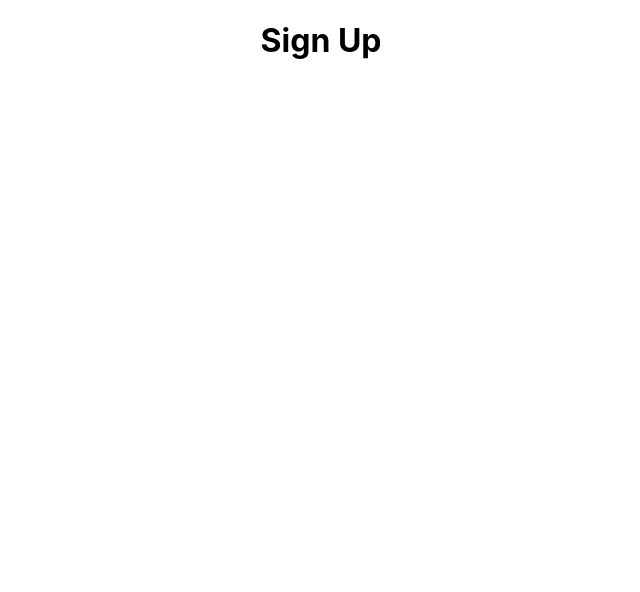
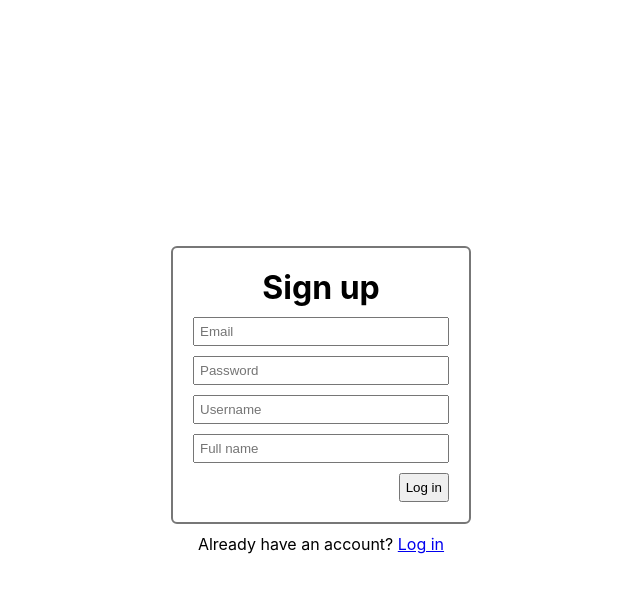
Before and after one commit to taraschuiko/gridu-react, a React (Create React App) app in the folder twitter-clone/: page /signup in a window 1280 px wide. Shown: the top 592 px of the page, without its empty margins (319-959 px from the left). Built offline with nearby package versions, Linux system fonts and the light colour scheme.

Commit message:
Added log in and sign up forms

```diff
--- a/twitter-clone/package.json
+++ b/twitter-clone/package.json
@@ -10,10 +10,13 @@
     "@types/node": "^16.11.21",
     "@types/react": "^17.0.38",
     "@types/react-dom": "^17.0.11",
+    "formik": "^2.2.9",
     "react": "^17.0.2",
     "react-dom": "^17.0.2",
     "react-router-dom": "^6.3.0",
     "react-scripts": "5.0.0",
+    "sass": "^1.54.4",
+    "sass-loader": "^13.0.2",
     "typescript": "^4.5.5",
     "web-vitals": "^2.1.4"
   },
--- a/twitter-clone/src/App.css
+++ b/twitter-clone/src/App.css
@@ -1,38 +1,3 @@
 .App {
   text-align: center;
 }
-
-.App-logo {
-  height: 40vmin;
-  pointer-events: none;
-}
-
-@media (prefers-reduced-motion: no-preference) {
-  .App-logo {
-    animation: App-logo-spin infinite 20s linear;
-  }
-}
-
-.App-header {
-  background-color: #282c34;
-  min-height: 100vh;
-  display: flex;
-  flex-direction: column;
-  align-items: center;
-  justify-content: center;
-  font-size: calc(10px + 2vmin);
-  color: white;
-}
-
-.App-link {
-  color: #61dafb;
-}
-
-@keyframes App-logo-spin {
-  from {
-    transform: rotate(0deg);
-  }
-  to {
-    transform: rotate(360deg);
-  }
-}
--- a/twitter-clone/src/components/LogIn/index.tsx
+++ b/twitter-clone/src/components/LogIn/index.tsx
@@ -1,5 +1,32 @@
 import React from 'react';
+import { Link } from 'react-router-dom';
+import { useFormik } from 'formik';
+import './style.scss';
 
 export default function LogIn() {
-  return <h1>Log In</h1>;
+  const formik = useFormik({
+    initialValues: {
+      username: '',
+      password: '',
+    },
+    onSubmit: (values) => {
+      alert(JSON.stringify(values, null, 2));
+    },
+  });
+
+  return (
+    <div className="login">
+      <form onSubmit={formik.handleSubmit}>
+        <h1>Log in</h1>
+        <input type="username" name="username" placeholder="Username" />
+        <input type="password" name="password" placeholder="Password" />
+        <button type="submit">Log in</button>
+      </form>
+      <span>
+        Don&apos;t have an account?
+        {' '}
+        <Link to="/signup">Sign up</Link>
+      </span>
+    </div>
+  );
 }
--- /dev/null
+++ b/twitter-clone/src/components/LogIn/style.scss
@@ -0,0 +1,33 @@
+.login {
+  display: flex;
+  align-items: center;
+  justify-content: center;
+  flex-direction: column;
+  height: 100vh;
+
+  form {
+    border: 2px solid #777;
+    border-radius: 6px;
+    padding: 20px;
+    width: 300px;
+    display: flex;
+    flex-direction: column;
+
+    input {
+      display: block;
+      width: 100%;
+      margin-top: 10px;
+      padding: 5px;
+    }
+
+    button {
+      align-self: flex-end;
+      margin-top: 10px;
+      padding: 5px;
+    }
+  }
+
+  span {
+    margin-top: 10px;
+  }
+}
--- a/twitter-clone/src/components/SignUp/index.tsx
+++ b/twitter-clone/src/components/SignUp/index.tsx
@@ -1,5 +1,36 @@
 import React from 'react';
+import { Link } from 'react-router-dom';
+import { useFormik } from 'formik';
+import './style.scss';
 
-export default function LogIn() {
-  return <h1>Sign Up</h1>;
+export default function SignUp() {
+  const formik = useFormik({
+    initialValues: {
+      email: '',
+      password: '',
+      username: '',
+      fullname: '',
+    },
+    onSubmit: (values) => {
+      alert(JSON.stringify(values, null, 2));
+    },
+  });
+
+  return (
+    <div className="signup">
+      <form onSubmit={formik.handleSubmit}>
+        <h1>Sign up</h1>
+        <input type="email" name="email" placeholder="Email" />
+        <input type="password" name="password" placeholder="Password" />
+        <input type="text" name="username" placeholder="Username" />
+        <input type="text" name="fullname" placeholder="Full name" />
+        <button type="submit">Log in</button>
+      </form>
+      <span>
+        Already have an account?
+        {' '}
+        <Link to="/login">Log in</Link>
+      </span>
+    </div>
+  );
 }
--- /dev/null
+++ b/twitter-clone/src/components/SignUp/style.scss
@@ -0,0 +1,33 @@
+.signup {
+  display: flex;
+  align-items: center;
+  justify-content: center;
+  flex-direction: column;
+  height: 100vh;
+
+  form {
+    border: 2px solid #777;
+    border-radius: 6px;
+    padding: 20px;
+    width: 300px;
+    display: flex;
+    flex-direction: column;
+
+    input {
+      display: block;
+      width: 100%;
+      margin-top: 10px;
+      padding: 5px;
+    }
+
+    button {
+      align-self: flex-end;
+      margin-top: 10px;
+      padding: 5px;
+    }
+  }
+
+  span {
+    margin-top: 10px;
+  }
+}
--- a/twitter-clone/src/index.css
+++ b/twitter-clone/src/index.css
@@ -7,7 +7,7 @@ body {
   -moz-osx-font-smoothing: grayscale;
 }
 
-code {
-  font-family: source-code-pro, Menlo, Monaco, Consolas, 'Courier New',
-    monospace;
+* {
+  margin: 0;
+  box-sizing: border-box;
 }
--- a/twitter-clone/src/reportWebVitals.ts
+++ b/twitter-clone/src/reportWebVitals.ts
@@ -2,7 +2,9 @@ import { ReportHandler } from 'web-vitals';
 
 const reportWebVitals = (onPerfEntry?: ReportHandler) => {
   if (onPerfEntry && onPerfEntry instanceof Function) {
-    import('web-vitals').then(({ getCLS, getFID, getFCP, getLCP, getTTFB }) => {
+    import('web-vitals').then(({
+      getCLS, getFID, getFCP, getLCP, getTTFB,
+    }) => {
       getCLS(onPerfEntry);
       getFID(onPerfEntry);
       getFCP(onPerfEntry);
```
Also changed, not shown: 1 other file (tests, documents, lock files or other folders).
